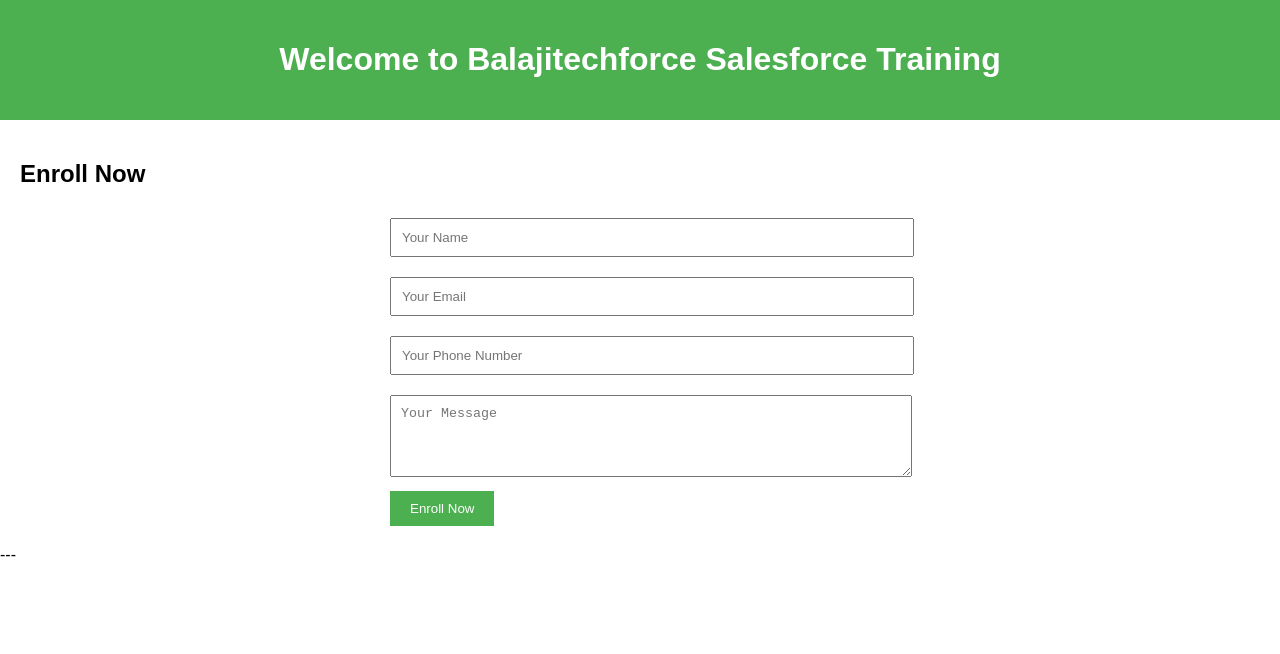
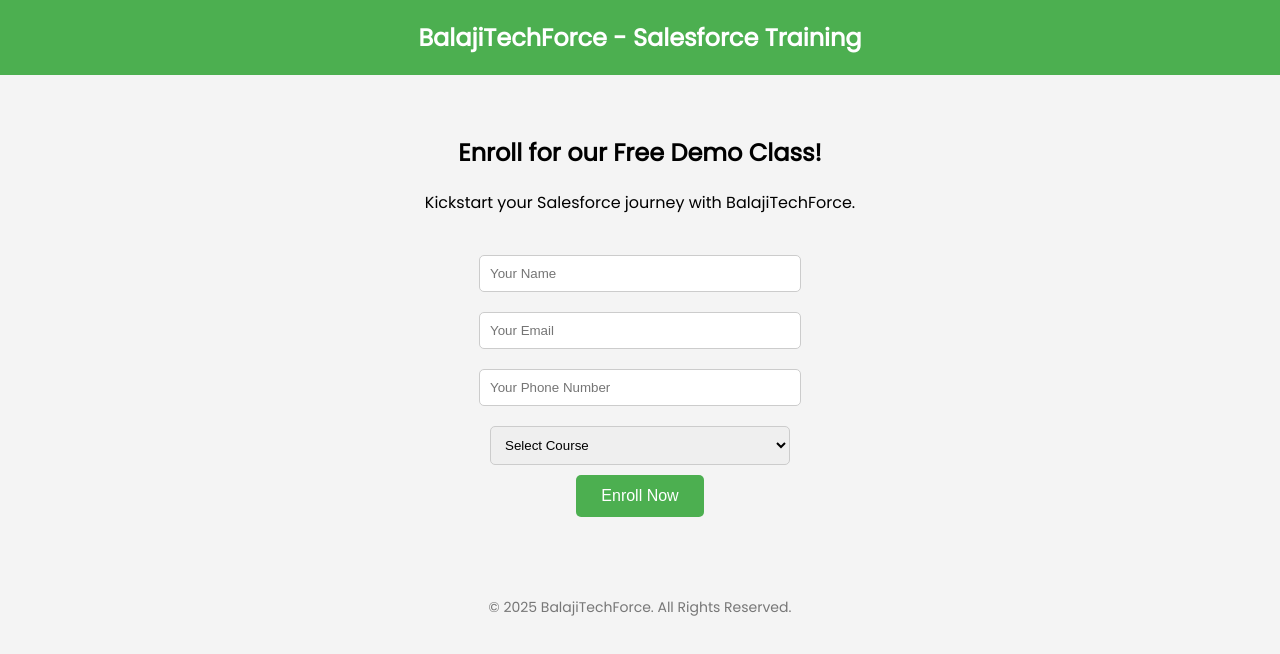
Before and after one commit to Sreekanth1981/balajitechforceV2, a plain HTML site: page index.html in a window 1280 px wide. Drawn offline with Linux system fonts and the light colour scheme.

Commit message:
Update index.html

```diff
--- a/index.html
+++ b/index.html
@@ -3,44 +3,95 @@
 <head>
     <meta charset="UTF-8">
     <meta name="viewport" content="width=device-width, initial-scale=1.0">
-    <title>Balajitechforce - Salesforce Training</title>
+    <title>BalajiTechForce - Salesforce Training</title>
+    <link href="https://fonts.googleapis.com/css2?family=Poppins&display=swap" rel="stylesheet">
     <style>
-        body { font-family: Arial, sans-serif; margin: 0; padding: 0; }
-        header { background: #4CAF50; padding: 20px; color: white; text-align: center; }
-        section { padding: 20px; }
-        form { max-width: 500px; margin: auto; }
-        input, textarea { width: 100%; padding: 10px; margin: 10px 0; }
-        button { background: #4CAF50; color: white; border: none; padding: 10px 20px; cursor: pointer; }
-        button:hover { background: #45a049; }
+        body {
+            font-family: 'Poppins', sans-serif;
+            margin: 0;
+            padding: 0;
+            background-color: #f4f4f4;
+        }
+        header {
+            background-color: #4CAF50;
+            padding: 20px;
+            text-align: center;
+            color: white;
+            font-size: 24px;
+            font-weight: bold;
+        }
+        .container {
+            padding: 40px;
+            text-align: center;
+        }
+        form {
+            margin-top: 30px;
+        }
+        input, select {
+            padding: 10px;
+            margin: 10px;
+            width: 300px;
+            max-width: 90%;
+            border: 1px solid #ccc;
+            border-radius: 5px;
+        }
+        button {
+            padding: 12px 25px;
+            background-color: #4CAF50;
+            color: white;
+            border: none;
+            border-radius: 5px;
+            cursor: pointer;
+            font-size: 16px;
+        }
+        button:hover {
+            background-color: #45a049;
+        }
+        footer {
+            margin-top: 40px;
+            text-align: center;
+            font-size: 14px;
+            color: #777;
+        }
     </style>
 </head>
 <body>
 
 <header>
-    <h1>Welcome to Balajitechforce Salesforce Training</h1>
+    BalajiTechForce - Salesforce Training
 </header>
 
-<section>
-    <h2>Enroll Now</h2>
+<div class="container">
+    <h2>Enroll for our Free Demo Class!</h2>
+    <p>Kickstart your Salesforce journey with BalajiTechForce.</p>
+
     <form id="enrollForm">
-        <input type="text" name="Name" placeholder="Your Name" required>
-        <input type="email" name="Email" placeholder="Your Email" required>
-        <input type="text" name="Phone" placeholder="Your Phone Number" required>
-        <textarea name="Message" placeholder="Your Message" rows="4"></textarea>
+        <input type="text" name="Name" placeholder="Your Name" required><br>
+        <input type="email" name="Email" placeholder="Your Email" required><br>
+        <input type="tel" name="Phone" placeholder="Your Phone Number" required><br>
+        <select name="InterestedCourse" required>
+            <option value="" disabled selected>Select Course</option>
+            <option value="Salesforce Admin">Salesforce Admin</option>
+            <option value="Salesforce Developer">Salesforce Developer</option>
+            <option value="Salesforce Consultant">Salesforce Consultant</option>
+        </select><br>
         <button type="submit">Enroll Now</button>
     </form>
-</section>
+</div>
+
+<footer>
+    &copy; 2025 BalajiTechForce. All Rights Reserved.
+</footer>
 
 <script>
-const scriptURL = 'https://script.google.com/macros/s/YOUR_SCRIPT_ID/exec'; // <-- Replace with your actual Google Script URL
+    const scriptURL = 'https://script.google.com/macros/s/AKfycbxlQhKzhtmbaNxYnsRpv62lhCFEqKHO74Kqoy7gHHo3ui1cfspG7cUiQZnJeVKQmK6KUA/exec';
     const form = document.getElementById('enrollForm');
 
     form.addEventListener('submit', e => {
         e.preventDefault();
-    fetch(scriptURL, { method: 'POST', body: new FormData(form) })
+        fetch(scriptURL, { method: 'POST', body: new FormData(form)})
             .then(response => {
-            console.log('Success!', response);
-            window.location.href = 'thankyou.html';
+                window.location.href = 'thankyou.html'; // Redirect to thank you page
             })
             .catch(error => console.error('Error!', error.message));
     });
@@ -48,4 +99,3 @@
 
 </body>
 </html>
----
```
Lines whose indentation alone changed are shown as unchanged.
